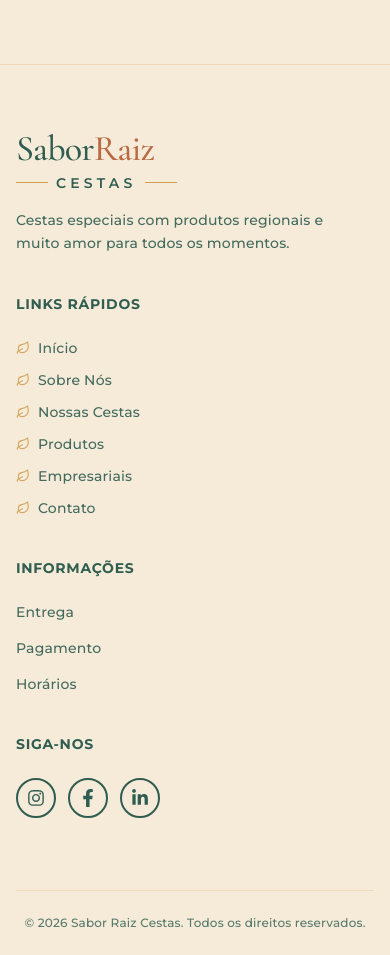
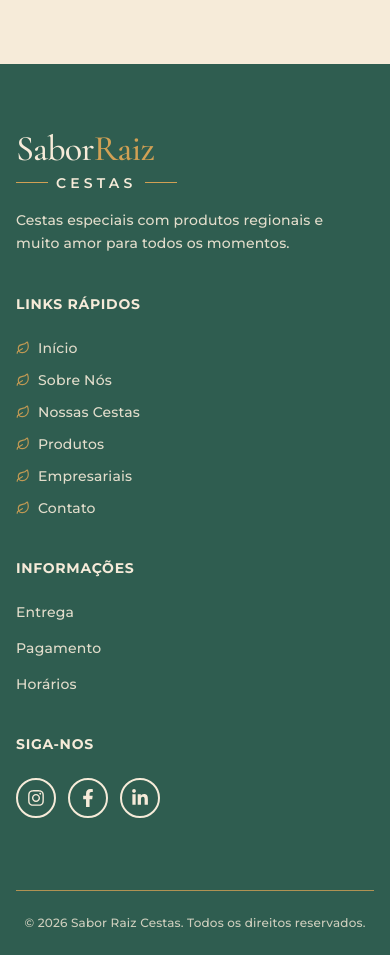
Before and after one commit to gabrielgolinrebh-cloud/Sabor-Raiz, a React (Vite) app: page / in a window 390 px wide. Shown: the part 5660-6615 px from the top of the page. Built offline with nearby package versions, Linux system fonts and the light colour scheme.

Commit message:
tirei a lupa

```diff
--- a/src/App.jsx
+++ b/src/App.jsx
@@ -199,19 +199,19 @@ export default function App() {
         )}
       </main>
 
-      <footer className="mt-auto border-t" style={{ backgroundColor: colors.cream, color: colors.green, borderColor: `${colors.gold}40` }}>
+      <footer className="mt-auto border-t" style={{ backgroundColor: colors.green, color: colors.cream, borderColor: colors.green }}>
         <div className="max-w-7xl mx-auto px-4 pt-16 pb-6 sm:px-6 lg:px-8 w-full relative">
 
           <div className="grid grid-cols-1 sm:grid-cols-2 lg:grid-cols-4 gap-10 mb-12">
 
             <div className="flex flex-col space-y-4">
               <div className="text-left">
-                <h2 className="font-title text-4xl m-0 tracking-tight" style={{ color: colors.green }}>
-                  Sabor<span style={{ color: colors.terracotta }}>Raiz</span>
+                <h2 className="font-title text-4xl m-0 tracking-tight" style={{ color: colors.cream }}>
+                  Sabor<span style={{ color: colors.gold }}>Raiz</span>
                 </h2>
                 <div className="flex items-center gap-2 mt-1">
                   <span className="h-px w-8" style={{ backgroundColor: colors.gold }}></span>
-                  <span className="uppercase tracking-[0.3em] text-sm font-semibold" style={{ color: colors.green }}>Cestas</span>
+                  <span className="uppercase tracking-[0.3em] text-sm font-semibold" style={{ color: colors.cream }}>Cestas</span>
                   <span className="h-px w-8" style={{ backgroundColor: colors.gold }}></span>
                 </div>
               </div>
@@ -221,7 +221,7 @@ export default function App() {
             </div>
 
             <div className="text-left">
-              <h4 className="font-bold text-sm uppercase tracking-wider mb-6" style={{ color: colors.green }}>
+              <h4 className="font-bold text-sm uppercase tracking-wider mb-6" style={{ color: colors.cream }}>
                 Links Rápidos
               </h4>
               <ul className="space-y-3 text-sm font-medium opacity-90">
@@ -238,7 +238,7 @@ export default function App() {
                     <button
                       onClick={() => setTelaAtual(item.acao)}
                       className="bg-transparent border-none cursor-pointer transition-colors hover:font-bold p-0 m-0 text-left"
-                      style={{ color: colors.green }}
+                      style={{ color: colors.cream }}
                     >
                       {item.label}
                     </button>
@@ -248,7 +248,7 @@ export default function App() {
             </div>
 
             <div className="text-left">
-              <h4 className="font-bold text-sm sm:text-base uppercase tracking-wider mb-6" style={{ color: colors.green }}>
+              <h4 className="font-bold text-sm sm:text-base uppercase tracking-wider mb-6" style={{ color: colors.cream }}>
                 Informações
               </h4>
               <ul className="space-y-4 text-sm sm:text-base font-medium opacity-90">
@@ -257,7 +257,7 @@ export default function App() {
                     <button
                       onClick={() => setInfoPopupModal(item)} // Abre o pop-up com o texto correspondente
                       className="bg-transparent border-none cursor-pointer transition-all hover:opacity-70 p-0 m-0 text-left"
-                      style={{ color: colors.green }}
+                      style={{ color: colors.cream }}
                     >
                       {item}
                     </button>
@@ -267,7 +267,7 @@ export default function App() {
             </div>
 
             <div className="text-left relative flex flex-col items-start">
-              <h4 className="font-bold text-sm uppercase tracking-wider mb-6" style={{ color: colors.green }}>
+              <h4 className="font-bold text-sm uppercase tracking-wider mb-6" style={{ color: colors.cream }}>
                 Siga-nos
               </h4>
               <div className="flex gap-3 mb-6 relative z-10">
@@ -280,7 +280,7 @@ export default function App() {
                     key={index}
                     href={social.link}
                     className="w-10 h-10 rounded-full border-2 flex items-center justify-center transition-all duration-300 hover:scale-110"
-                    style={{ borderColor: colors.green, color: colors.green }}
+                    style={{ borderColor: colors.cream, color: colors.cream }}
                   >
                     {social.icon}
                   </a>
@@ -289,7 +289,7 @@ export default function App() {
             </div>
           </div>
 
-          <div className="pt-6 border-t flex flex-col text-center text-xs sm:text-sm font-medium opacity-80" style={{ borderColor: `${colors.gold}40` }}>
+          <div className="pt-6 border-t flex flex-col text-center text-xs sm:text-sm font-medium opacity-80" style={{ borderColor: colors.gold }}>
             <p>&copy; {new Date().getFullYear()} Sabor Raiz Cestas. Todos os direitos reservados.</p>
           </div>
         </div>
--- a/src/header.jsx
+++ b/src/header.jsx
@@ -1,5 +1,5 @@
 import React, { useState } from 'react';
-import { Menu, X, ShoppingBasket, User, Search, ShieldCheck } from 'lucide-react';
+import { Menu, X, ShoppingBasket, User, ShieldCheck } from 'lucide-react';
 
 export default function Header({ colors, setTelaAtual, totalItens, usuario, onSair }) {
   const [isMenuOpen, setIsMenuOpen] = useState(false);
@@ -42,7 +42,6 @@ export default function Header({ colors, setTelaAtual, totalItens, usuario, onSa
 
           {/* Icons */}
           <div className="flex items-center space-x-3 sm:space-x-4 md:space-x-6" style={{ color: colors.green }}>
-            <button className="hover:opacity-70 p-1 hidden sm:block"><Search size={20} /></button>
             {usuario?.role === 'admin' && (
               <button onClick={() => navegarPara('admin')} className="hover:opacity-70 p-1 hidden sm:block" title="Admin">
                 <ShieldCheck size={20} />
@@ -72,18 +71,18 @@ export default function Header({ colors, setTelaAtual, totalItens, usuario, onSa
 
       {/* Mobile Menu Flutuante */}
       {isMenuOpen && (
-        <div className="absolute top-full left-0 w-full shadow-lg border-b md:hidden z-50" style={{ backgroundColor: colors.cream, borderColor: colors.gold }}>
+        <div className="absolute top-full left-0 w-full shadow-lg border-b md:hidden z-50" style={{ backgroundColor: colors.green, borderColor: colors.green }}>
           <nav className="px-4 pt-3 pb-6 space-y-2 flex flex-col items-start">
-            <button onClick={() => navegarPara('home')} className="w-full text-left px-3 py-2.5 text-base font-medium" style={{ color: colors.green }}>Home</button>
-            <button onClick={() => navegarPara('sobre')} className="w-full text-left px-3 py-2.5 text-base font-medium" style={{ color: colors.green }}>Sobre</button>
-            <button onClick={() => navegarPara('catalogo')} className="w-full text-left px-3 py-2.5 text-base font-medium" style={{ color: colors.green }}>Catálogo</button>
-            <button onClick={() => navegarPara('contatos')} className="w-full text-left px-3 py-2.5 text-base font-medium" style={{ color: colors.green }}>Contatos</button>
-            <button onClick={() => navegarPara(usuario ? 'home' : 'cadastro')} className="w-full text-left block px-3 py-2.5 text-base font-medium" style={{ color: colors.green }}>{usuario ? 'Minha Conta' : 'Minha Conta / Cadastro'}</button>
+            <button onClick={() => navegarPara('home')} className="w-full text-left px-3 py-2.5 text-base font-medium" style={{ color: colors.cream }}>Home</button>
+            <button onClick={() => navegarPara('sobre')} className="w-full text-left px-3 py-2.5 text-base font-medium" style={{ color: colors.cream }}>Sobre</button>
+            <button onClick={() => navegarPara('catalogo')} className="w-full text-left px-3 py-2.5 text-base font-medium" style={{ color: colors.cream }}>Catálogo</button>
+            <button onClick={() => navegarPara('contatos')} className="w-full text-left px-3 py-2.5 text-base font-medium" style={{ color: colors.cream }}>Contatos</button>
+            <button onClick={() => navegarPara(usuario ? 'home' : 'cadastro')} className="w-full text-left block px-3 py-2.5 text-base font-medium" style={{ color: colors.cream }}>{usuario ? 'Minha Conta' : 'Minha Conta / Cadastro'}</button>
             {usuario?.role === 'admin' && (
-              <button onClick={() => navegarPara('admin')} className="w-full text-left px-3 py-2.5 text-base font-medium" style={{ color: colors.green }}>Admin</button>
+              <button onClick={() => navegarPara('admin')} className="w-full text-left px-3 py-2.5 text-base font-medium" style={{ color: colors.cream }}>Admin</button>
             )}
             {usuario && (
-              <button onClick={onSair} className="w-full text-left px-3 py-2.5 text-base font-medium" style={{ color: colors.terracotta }}>Sair</button>
+              <button onClick={onSair} className="w-full text-left px-3 py-2.5 text-base font-medium" style={{ color: colors.cream }}>Sair</button>
             )}
           </nav>
         </div>
```
Also changed, not shown: src/header.modules.css (+10 -0 lines).
